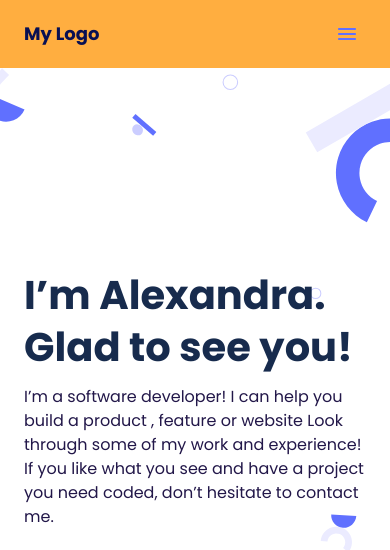
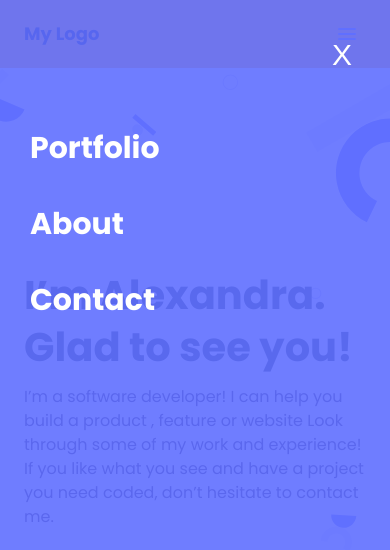
Before and after one commit to seperalta22/Portfolio, a website: page index.html in a window 390 px wide. Both pictures are taken after a click on the element 347 px from the left and 34 px from the top of the page. Shown: the top 550 px of the page. Drawn offline with Linux system fonts and the light colour scheme.

Commit message:
Add menu mobile overall styles
Added styles for:

- Close button
- Menu
 - Option list

```diff
--- a/css/style.css
+++ b/css/style.css
@@ -487,6 +487,45 @@ li {
   cursor: not-allowed;
 }
 
+/**** menu ****/
+
+.menu {
+	position: fixed;
+	top: 0;
+	left: 0;
+	width: 100%;
+	height: 100%;
+	background-color: #6070ffe7;
+	z-index: 5000;
+}
+
+.close-button {
+	position: absolute;
+	top: 3.8rem;
+	right: 3.8rem;
+	font-size: 3rem;
+	color: #fff;
+	cursor: pointer;
+	background-color: transparent;
+	border: none;
+}
+
+.options-list {
+	display: flex;
+	flex-direction: column;
+	align-items: start;
+	gap: 4rem;
+	margin-top: 10rem;
+	padding: 3rem;
+}
+
+.options-list li a {
+	font-size: 3rem;
+	font-weight: 700;
+	line-height: 3.6rem;
+	color: #fff;
+}
+
 /* ******** media queries ******** */
 
 @media screen and (min-width: 768px) {
```
